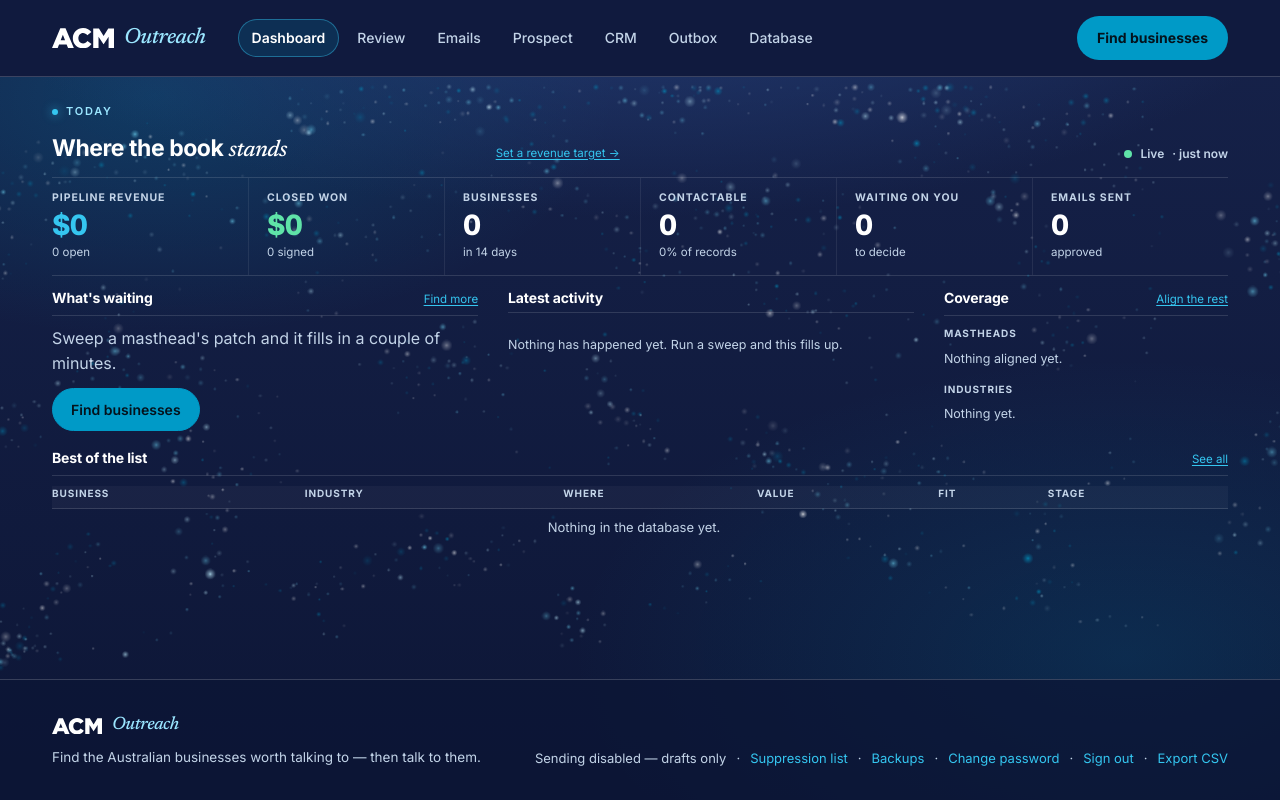
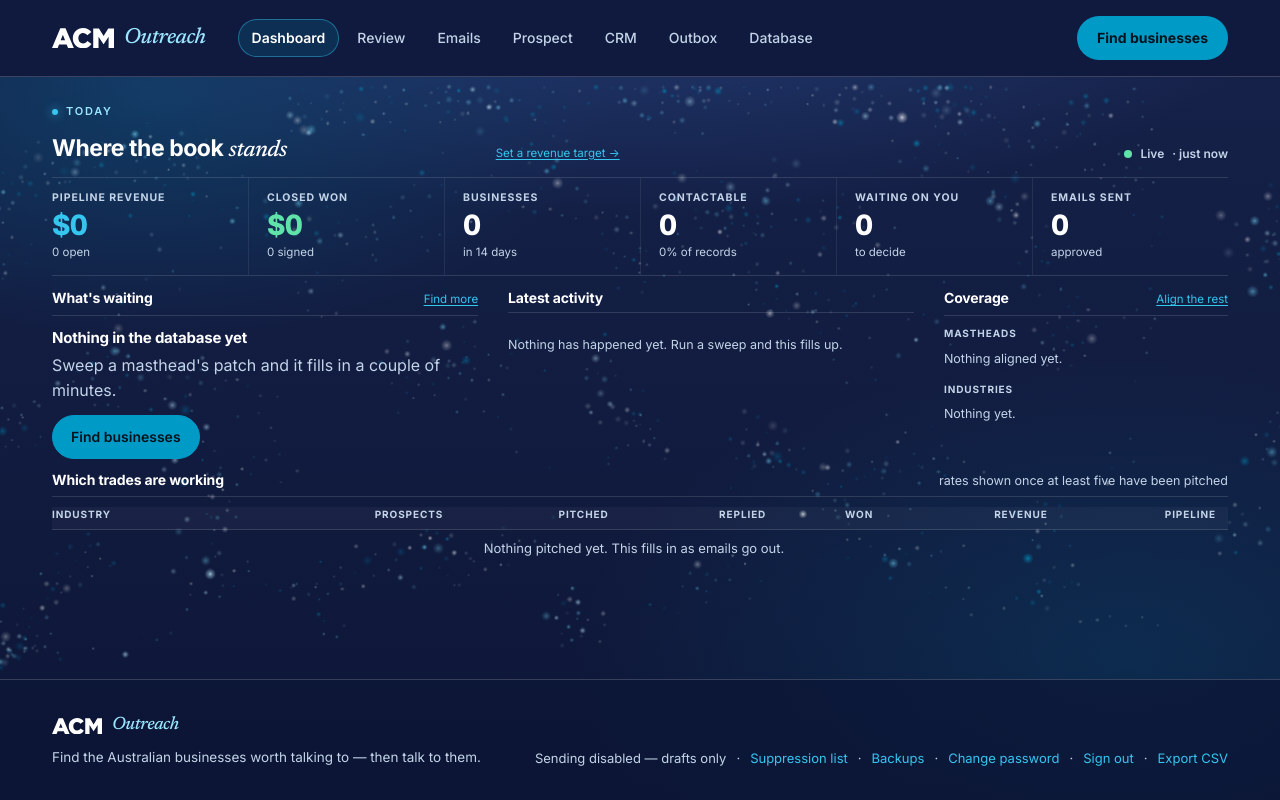
Before and after one commit to danielc-beep/Pearch-Outreach, a FastAPI app: page / in a window 1280 px wide. Run offline with FastAPI, Linux system fonts and the light colour scheme; data comes from the database, SQL or seed files in the repository; data that the repository does not hold is empty.

Commit message:
Rank the trades by what came of them, not the businesses by fit
"Best of the list" ranked businesses by fit score, and fixing the scorecard
made that panel useless: almost everything now scores in the nineties, so it
was ranking a hundred near-identical numbers and showing whichever five came
out on top. In the screenshot that meant four plumbers and a medical centre,
all on 100, three of them still at Researching.

The space now answers a question worth the width. For every trade we have
pitched: how many prospects, how many were actually reached out to, how many
replied, how many signed, what they earned and what is still open. Sorted by
revenue, then wins, then how many have been worked - so a trade being pushed
that has not landed yet still sits above one nobody has touched.

The seeded run reads: accountants reply at 62% and sign a quarter of the ones
pitched; plumbers reply at 27%; dentists at 10% and have signed none of ten.
That is a decision somebody can make on a Monday.

Rates are left off below five pitched. Two replies out of three is three data
points, and printing "67% reply rate" beside it invites a decision the
numbers cannot support - the counts are still shown, so a thin trade is
visible without being overstated. A business with no industry is filed under
Unsorted rather than dropped, because a gap in the data is itself worth
seeing.

Each row links to that trade in the database, so "why are dentists not
replying" is one click from the question to the businesses.

Also restored: the dashboard's empty state lost its heading in the
restructure, which a test caught by asking for wording that no longer
appeared anywhere. The heading is back rather than the test weakened.

Verified in a browser on six trades performing differently: the ordering, the
rates appearing only where the base carries them, both thin trades showing
counts with no rate, a click landing on industry=Accountant in the database,
995px of content, and no sideways scroll at 1920 or 390.
490 tests pass, seven new.

Co-Authored-By: Claude Opus 5 <noreply@anthropic.com>
Claude-Session: https://claude.ai/code/session_0115Jf59PjBYMjiTTQjdd8Kc

```diff
--- a/app.py
+++ b/app.py
@@ -193,7 +193,6 @@ def page(request: Request, name: str, **context: Any) -> HTMLResponse:
 
 @app.get("/", response_class=HTMLResponse)
 def home(request: Request) -> HTMLResponse:
-    top, _ = db.list_businesses(sort="score", limit=5)
     infos = sources.all_sources()
     live = next((s.label for s in infos if s.available and s.key not in ("sample", "csv")), "")
     # A source that can be searched, as opposed to a CSV you already have.
@@ -217,7 +216,7 @@ def home(request: Request) -> HTMLResponse:
         running=data["running"],
         queue_count=data["queue"],
         contactable_pct=round(100 * stats["with_email"] / stats["total"]) if stats["total"] else 0,
-        top_businesses=top,
+        trades=db.industry_performance(),
         activity=data["activity"],
         funnel=data["funnel"],
         mastheads_by_count=db.masthead_counts()[:3],
--- a/db.py
+++ b/db.py
@@ -698,6 +698,58 @@ def revenue(default_value: float = 0.0) -> dict[str, Any]:
             "default_value": float(default_value)}
 
 
+# ---------- Which trades actually work ----------
+# "Best of the list" ranked by fit score, and now that scoring is fixed most
+# things score in the nineties, so it ranked almost nothing. This is the
+# question worth the space instead: of the trades we have pitched, which ones
+# answer, and which ones sign.
+
+REACHED_OUT = ("contacted", "replied", "won", "lost")
+
+
+def industry_performance(min_base: int = 5, limit: int = 8) -> list[dict[str, Any]]:
+    """
+    Every industry we have pitched, by what came of it.
+
+    Rates are left off below `min_base`. Two replies out of three is not a
+    67% reply rate, it is three data points, and a table that prints it as a
+    rate invites a decision the numbers cannot support.
+    """
+    marks = ", ".join("?" for _ in REACHED_OUT)
+    rows = get_conn().execute(
+        f"SELECT COALESCE(NULLIF(TRIM(industry), ''), NULLIF(TRIM(category), ''), 'Unsorted') AS trade, "
+        f"  COUNT(*) AS prospects, "
+        f"  SUM(CASE WHEN status IN ({marks}) THEN 1 ELSE 0 END) AS reached_out, "
+        f"  SUM(CASE WHEN status IN ('replied','won') THEN 1 ELSE 0 END) AS replied, "
+        f"  SUM(CASE WHEN status = 'won' THEN 1 ELSE 0 END) AS won, "
+        f"  COALESCE(SUM(CASE WHEN status = 'won' THEN deal_value END), 0) AS revenue, "
+        f"  COALESCE(SUM(CASE WHEN status IN ('qualified','contacted','replied') "
+        f"                    THEN deal_value END), 0) AS pipeline "
+        f"FROM businesses GROUP BY trade", list(REACHED_OUT)).fetchall()
+
+    out = []
+    for row in rows:
+        base = int(row["reached_out"])
+        out.append({
+            "industry": row["trade"],
+            "prospects": int(row["prospects"]),
+            "reached_out": base,
+            "replied": int(row["replied"]),
+            "won": int(row["won"]),
+            "revenue": float(row["revenue"] or 0),
+            "pipeline": float(row["pipeline"] or 0),
+            "reply_rate": (100.0 * int(row["replied"]) / base) if base >= min_base else None,
+            "win_rate": (100.0 * int(row["won"]) / base) if base >= min_base else None,
+            "thin": base < min_base,
+        })
+    # Revenue first, then wins, then how many have been pitched — so a trade
+    # that has earned nothing yet but is being worked still surfaces above one
+    # nobody has touched.
+    out.sort(key=lambda r: (r["revenue"], r["won"], r["reached_out"], r["prospects"]),
+             reverse=True)
+    return out[:limit]
+
+
 def masthead_counts() -> list[dict[str, Any]]:
     """How many prospects sit under each masthead, most first."""
     rows = get_conn().execute(
--- a/static/app.css
+++ b/static/app.css
@@ -1153,3 +1153,13 @@ table.bare .sub { color: var(--text-muted); }
   .convert-basis { margin-left: 0; }
 }
 @media (prefers-reduced-motion: reduce) { .target-bar i { transition: none; } }
+
+/* Numbers right-aligned so the columns can be compared down the page, and
+   the rate beside its count rather than in a column of its own. */
+table.bare th.n, table.bare td.n { text-align: right; }
+table.bare td.n { font-variant-numeric: tabular-nums; }
+.rate {
+  display: inline-block; margin-left: 6px; font-size: 11px; font-weight: 700;
+  color: var(--cyan-bright); font-variant-numeric: tabular-nums;
+}
+.rate.is-win { color: var(--success); }
--- a/templates/home.html
+++ b/templates/home.html
@@ -138,7 +138,8 @@
         {% endfor %}
       </ul>
       {% else %}
-      <p class="muted" style="margin:6px 0 12px">{{ next_step.detail }}</p>
+      <h3 style="margin:8px 0 4px;font-size:15px">{{ next_step.title }}</h3>
+      <p class="muted" style="margin:0 0 12px">{{ next_step.detail }}</p>
       <a class="btn btn-primary" href="{{ next_step.href }}">{{ next_step.action }}</a>
       {% endif %}
     </section>
@@ -178,22 +179,32 @@
     </section>
 
     <section class="dash-col dash-wide">
-      <div class="col-head"><h2>Best of the list</h2><a class="linkish" href="/businesses">See all</a></div>
+      <div class="col-head">
+        <h2>Which trades are working</h2>
+        <span class="muted small">rates shown once at least five have been pitched</span>
+      </div>
       <div class="bare-scroll">
       <table class="bare">
-        <thead><tr><th>Business</th><th>Industry</th><th>Where</th><th>Value</th><th>Fit</th><th>Stage</th></tr></thead>
+        <thead><tr>
+          <th>Industry</th><th class="n">Prospects</th><th class="n">Pitched</th>
+          <th class="n">Replied</th><th class="n">Won</th>
+          <th class="n">Revenue</th><th class="n">Pipeline</th>
+        </tr></thead>
         <tbody>
-          {% for b in top_businesses %}
+          {% for t in trades %}
           <tr>
-            <td><a href="/businesses/{{ b.id }}"><strong>{{ b.name }}</strong></a></td>
-            <td class="sub">{{ b.industry or b.category or '—' }}</td>
-            <td class="sub">{{ b.suburb or b.region or '—' }}</td>
-            <td class="mono">{{ ('$' ~ '{:,.0f}'.format(b.deal_value)) if b.deal_value else '—' }}</td>
-            <td>{{ score_widget(b.fit_score) }}</td>
-            <td><span class="pill status-{{ b.status }}">{{ b.status }}</span></td>
+            <td><a href="/businesses?industry={{ t.industry|urlencode }}"><strong>{{ t.industry }}</strong></a></td>
+            <td class="n sub">{{ t.prospects }}</td>
+            <td class="n sub">{{ t.reached_out }}</td>
+            <td class="n">{{ t.replied }}{% if t.reply_rate is not none %}
+              <span class="rate">{{ '{:.0f}'.format(t.reply_rate) }}%</span>{% endif %}</td>
+            <td class="n">{{ t.won }}{% if t.win_rate is not none %}
+              <span class="rate is-win">{{ '{:.0f}'.format(t.win_rate) }}%</span>{% endif %}</td>
+            <td class="n mono">{{ ('$' ~ '{:,.0f}'.format(t.revenue)) if t.revenue else '—' }}</td>
+            <td class="n mono sub">{{ ('$' ~ '{:,.0f}'.format(t.pipeline)) if t.pipeline else '—' }}</td>
           </tr>
           {% else %}
-          <tr><td colspan="6" class="empty">Nothing in the database yet.</td></tr>
+          <tr><td colspan="7" class="empty">Nothing pitched yet. This fills in as emails go out.</td></tr>
           {% endfor %}
         </tbody>
       </table>
```
Also changed, not shown: tests/test_revenue.py (+70 -0 lines).
